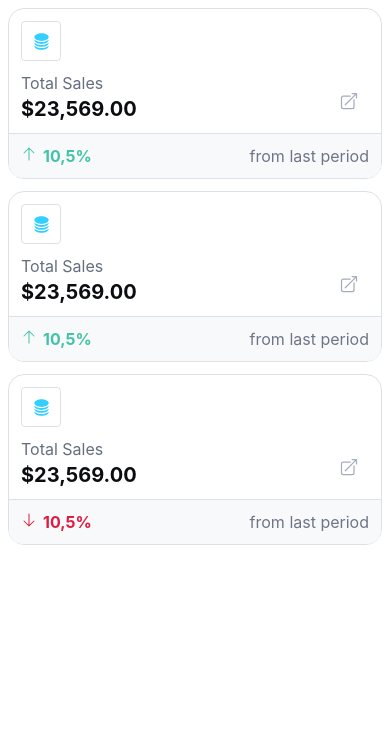
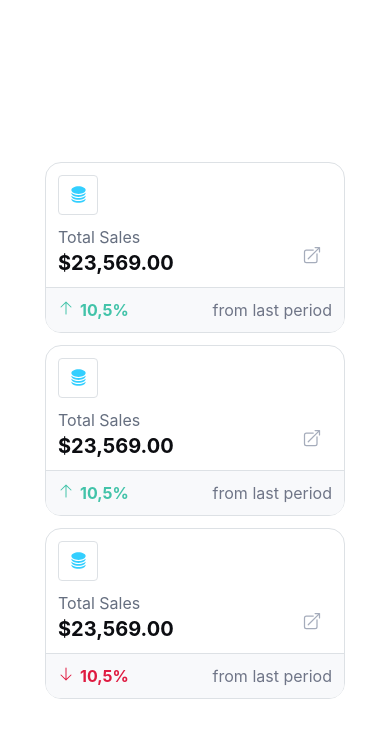
Before and after one commit to marcuswmc/html-css, a website: page class-1/index.html in a window 390 px wide. Drawn offline with Linux system fonts and the light colour scheme.

Commit message:
fix:Centralizando cards no ecrã e teste de responsividade simples

```diff
--- a/class-1/index.html
+++ b/class-1/index.html
@@ -7,6 +7,8 @@
   <title>Aula 01 - html & css</title>
 </head>
 <body>
+  <div class="wrapp">
+
     <div class="cards">
       <div class="card">
         <div class="card__header">
@@ -117,5 +119,7 @@
         </div>
       </div>
     </div>
+
+  </div>
 </body>
 </html>
--- a/class-1/style.css
+++ b/class-1/style.css
@@ -12,10 +12,19 @@ p {
   margin: 0;
 }
 
+.wrapp {
+  display: flex;
+  flex-direction: row;
+  justify-content: center;
+  align-items: center;
+  height: 100vh;
+}
+
 .cards {
   display: flex;
-  justify-content: center;
-  flex-wrap: wrap;
+  flex-direction: row;
+  justify-content: space-evenly;
+  flex-wrap: nowrap;
   gap: 12px;
 }
 
@@ -119,3 +128,10 @@ p {
 .group__percentage[data-trend="down"] {
   color: #DF1B41;
 }
+
+/*---- Simple Responsive ----*/
+@media (max-width: 960px) {
+  .cards {
+    flex-direction: column;
+  }
+}
```
